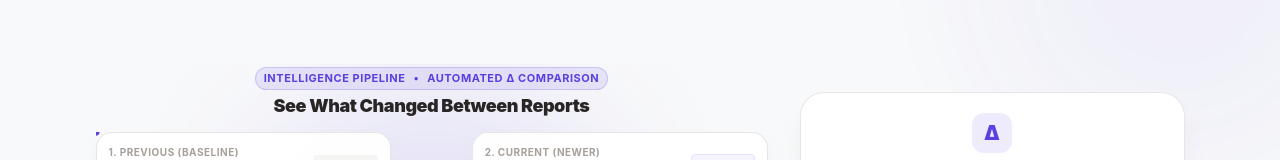
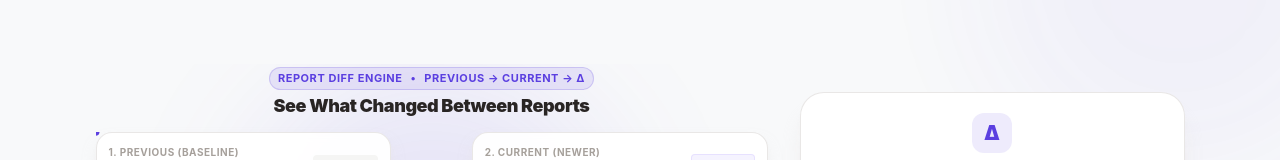
Before and after one commit to akshat19-code/LabDelta, a React (Vite) app in the folder frontend/: page / in a window 1280 px wide. Shown: the part 129-289 px from the top of the page. Built offline with nearby package versions, Linux system fonts and the light colour scheme; no server answers.

Commit message:
Refine LabDelta auth eyebrow copy

```diff
--- a/frontend/src/components/AuthHeroAnimation.jsx
+++ b/frontend/src/components/AuthHeroAnimation.jsx
@@ -79,9 +79,9 @@ export default function AuthHeroAnimation({ theme }) {
       {/* Visual Workflow Header Eyebrow */}
       <div className="text-center mb-2.5 sm:mb-3 space-y-0.5">
         <div className="inline-flex items-center space-x-2 px-2 py-0.5 rounded-full bg-[#5B3FE0]/10 dark:bg-[#5B3FE0]/20 border border-[#5B3FE0]/20 text-[#5B3FE0] dark:text-[#8266FA] text-[10px] sm:text-[11px] font-bold uppercase tracking-wider">
-          <span>Intelligence Pipeline</span>
+          <span>Report Diff Engine</span>
           <span>•</span>
-          <span>Automated Δ Comparison</span>
+          <span>Previous → Current → Δ</span>
         </div>
         <h2 className="text-sm sm:text-base xl:text-lg font-black text-stone-800 dark:text-slate-100 tracking-tight">
           See What Changed Between Reports
```
